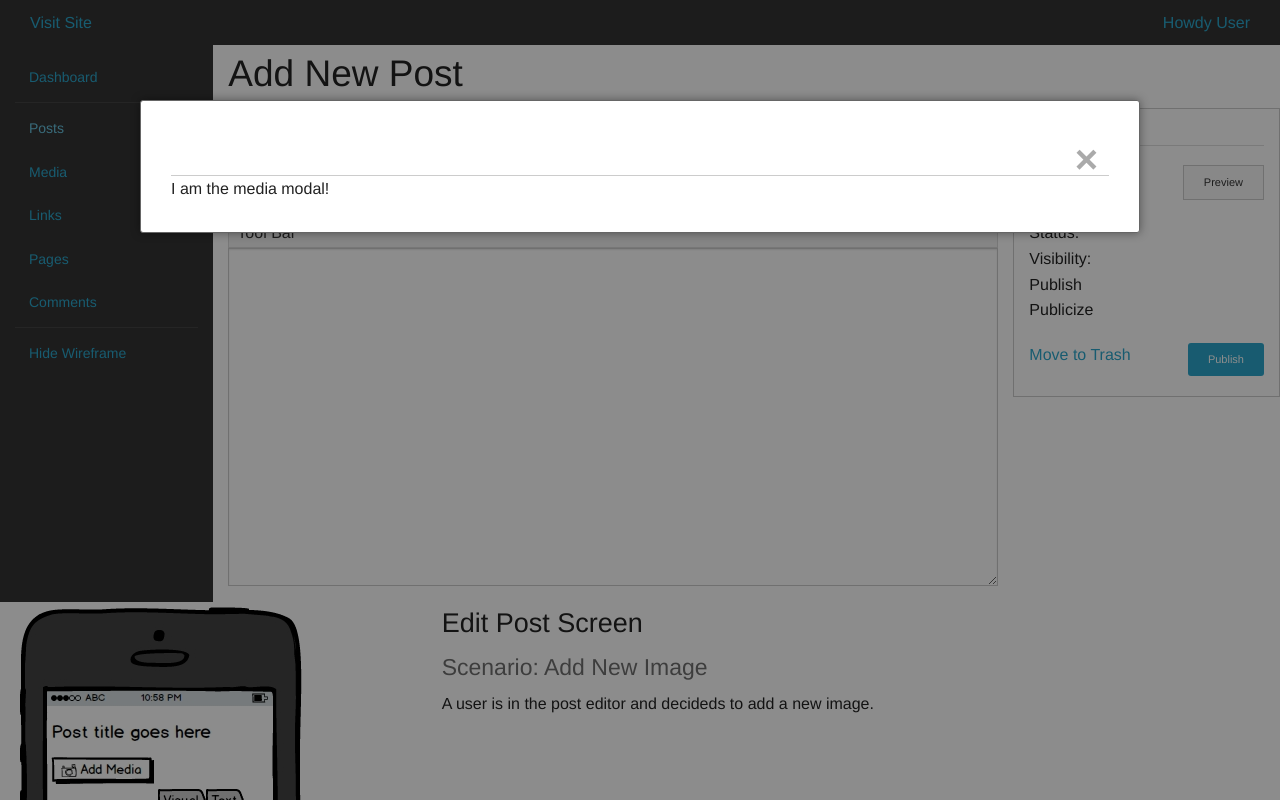
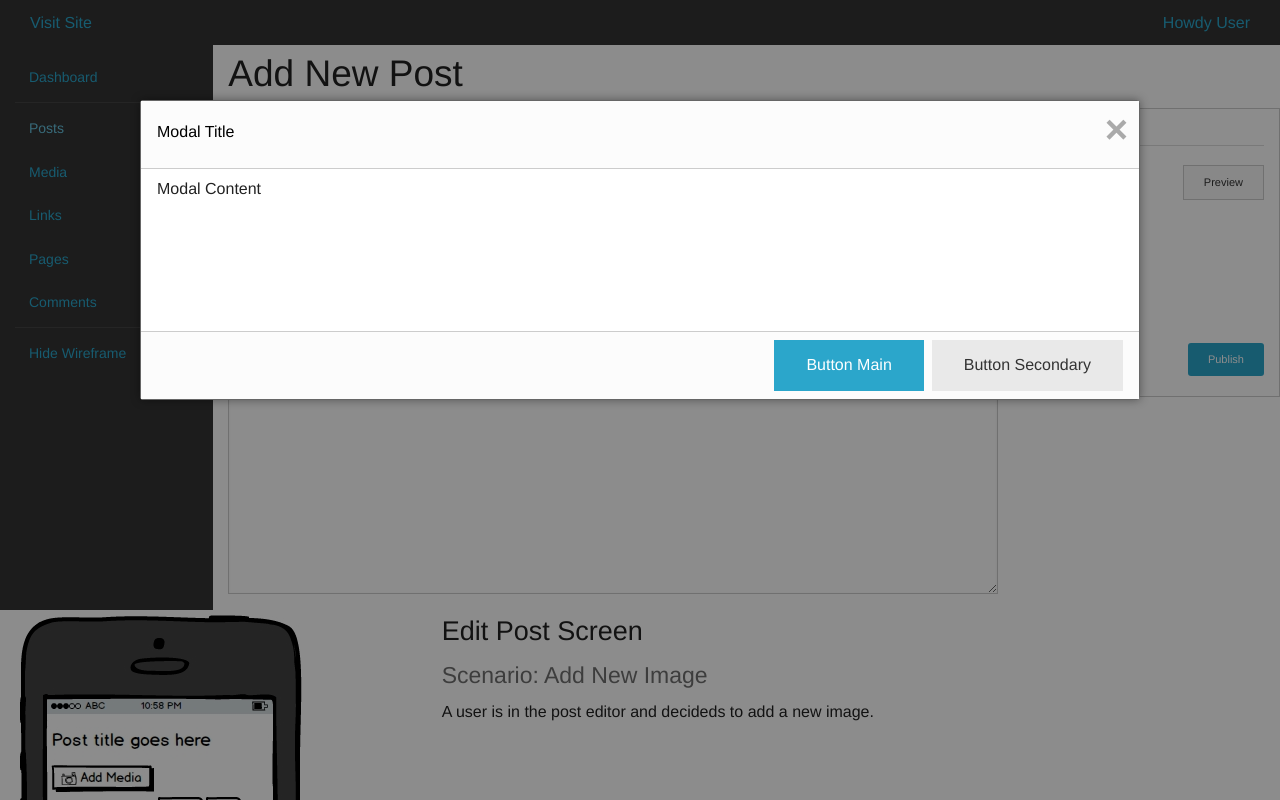
Before and after one commit to ImageFlow/imageflow-prototype, a plain HTML site: page index.html in a window 1280 px wide. Both pictures are taken after a click on the link "Add Media". Shown: the top 800 px of the page. Drawn offline with Linux system fonts and the light colour scheme.

Commit message:
adding modal structure

```diff
--- a/css/style.css
+++ b/css/style.css
@@ -1,6 +1,9 @@
 /* Additional Styles for Image Flow */
 .row{
 	max-width: 100%;
+}
+.wrap {
+	padding: 0.5rem 1rem;
 }
 #top-nav, #side-nav{
 	background: #333;
@@ -15,9 +18,15 @@
 	border-top-color: #444;
 }
 #tool-bar{
-	height: 2rem;
+	height: 2.5rem;
 	margin-bottom: 0;
 	padding: 0.25rem 0.5rem;
+}
+#media-modal .tab-bar,
+#media-frame-toolbar{
+	height: 4.25rem;
+	margin-bottom: 0;
+	padding: 0;
 }
 .wpstyle{
 	background-color: #f7f7f7;
@@ -31,10 +40,27 @@
 	border-width: 1px;
 	color: #333;
 }
+#media-modal {
+	padding: 0;
+	min-height: 300px;
+}
 #media-top-nav{
-	background-color: rgba(255, 255, 255, .8);
+	background-color: rgba(252, 252, 252, 1);
 	border-bottom: solid 1px #ccc;
+	color: #000;
 }
+#media-frame-toolbar {
+	background-color: rgba(252, 252, 252, 1);
+	border-top: solid 1px #ccc;
+	color: #000;
+	position: absolute;
+	bottom: 0;
+}
+
+#media-frame-toolbar button {
+	margin-left: 0.5rem;
+}
+
 #publish-tools{
 	border: solid 1px #ccc;
 }
--- a/index.html
+++ b/index.html
@@ -101,9 +101,13 @@
 
 	  <section class="xlarge small-full reveal-modal" id="media-modal" data-reveal>
 	      <nav class="fixed tab-bar" id="media-top-nav">
-		<a class="close-reveal-modal">&#215;</a>
-	      </nav>
-	      <p>I am the media modal!</p>
+	      	<div class="wrap">
+	      		<div class="media-frame-title left">Modal Title</div>
+				<a class="close-reveal-modal">&#215;</a>
+			</div>
+			</nav>
+			<div class="row" id="media-frame-content"><div class="wrap">Modal Content</div></div>
+			<div class="row" id="media-frame-toolbar"><div class="wrap"><p class="right"><button class="main">Button Main</button><button class="secondary">Button Secondary</button></p></div></div>
 	  </section>
 
 	</section><!--prototype-wrap-->
```
